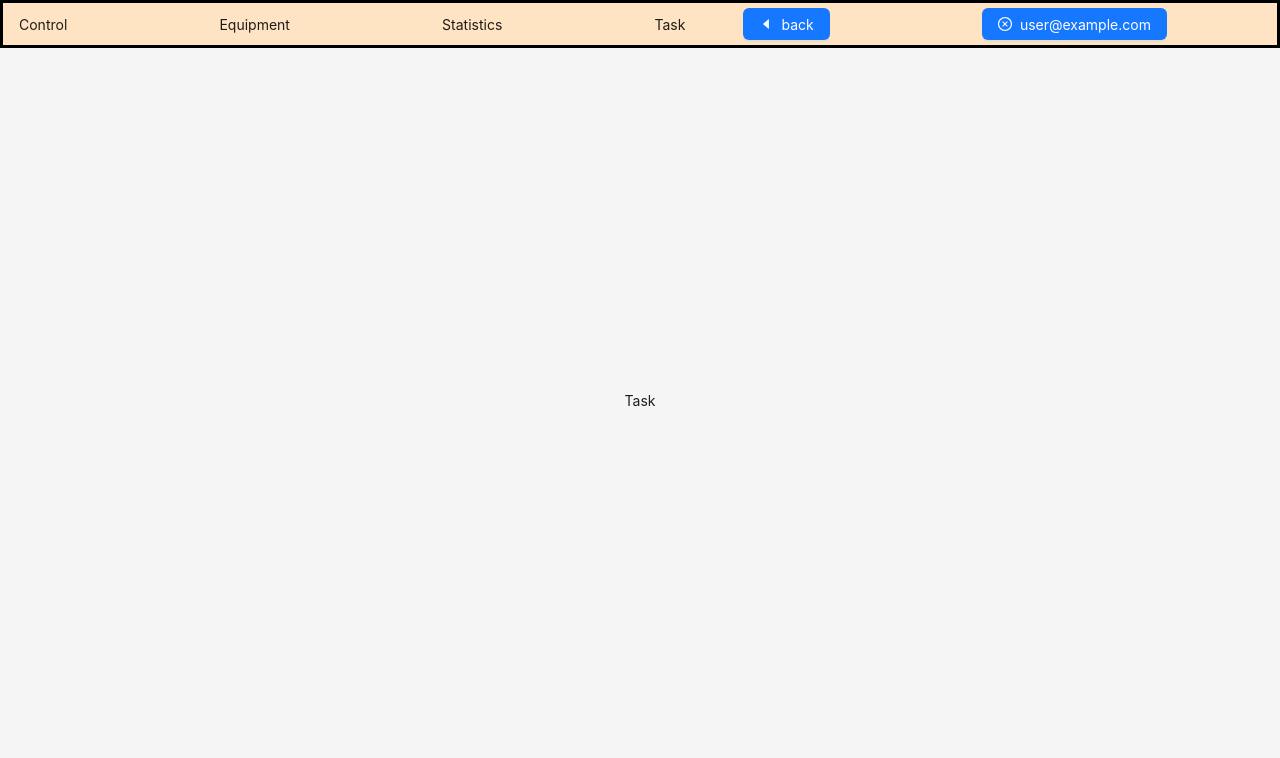
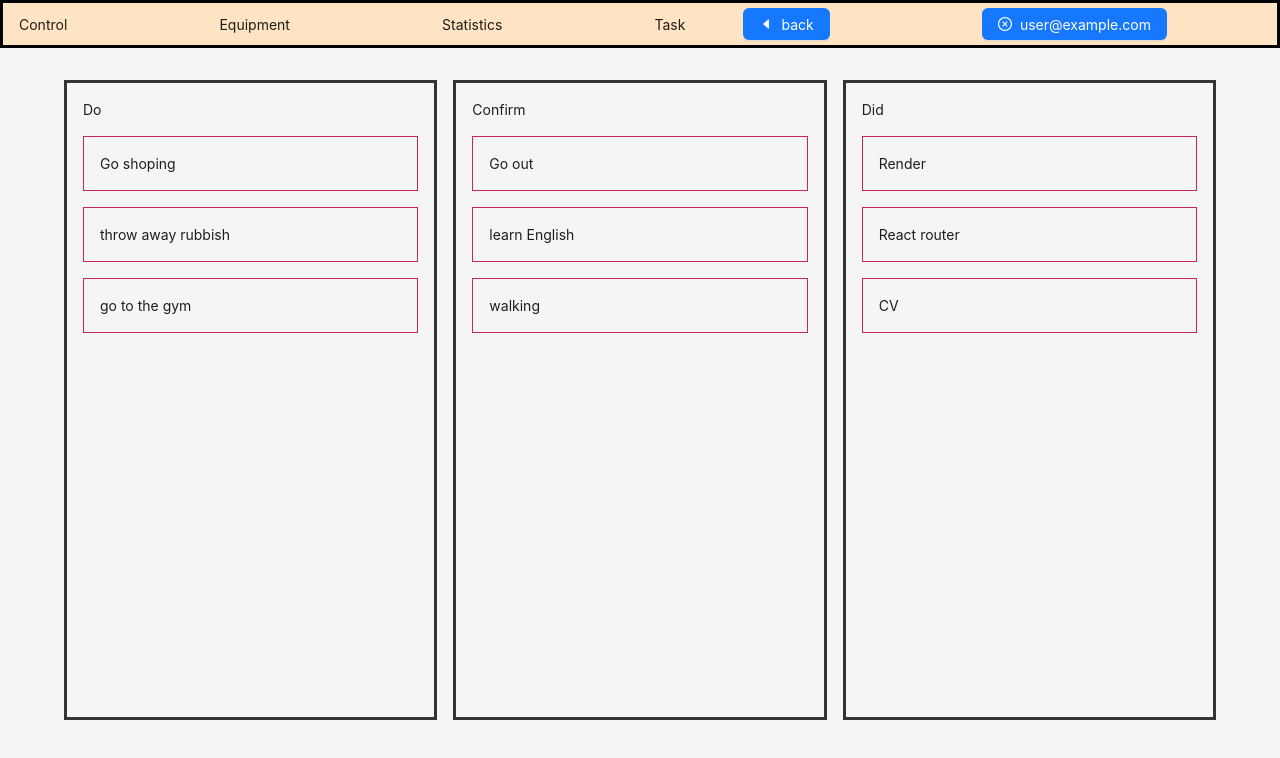
Before and after one commit to Sparkisss/TRackTo, a React (Vite) app in the folder client/: page /list/1/task in a window 1280 px wide. Shown: the top 758 px of the page. Built offline with nearby package versions, Linux system fonts and the light colour scheme; no server answers; sample sign-in values are in the browser's storage.

Commit message:
style: add tasks

```diff
--- a/client/src/pages/PickInfo/index.tsx
+++ b/client/src/pages/PickInfo/index.tsx
@@ -11,7 +11,6 @@ const PickInfo = () => {
     const goBack = () => navigate(-1)
     const handleLogout = useLogout();
     const email = useSelector((state: RootState) => state.user.email)
-
 
     return (
         <>
--- /dev/null
+++ b/client/src/pages/Tasks/Task.module.scss
@@ -0,0 +1,20 @@
+.wrapper {
+    display: flex;
+    justify-content: space-between;
+    width: 90%;
+    gap: 1rem;
+    height: 80%;
+    align-items: center;
+    .board{
+        border: 3px solid #333;
+        padding: 1rem;
+        width: 100%;
+        height: 100%;
+        .card{
+            width: 100%;
+            border: 1px solid rgb(204, 37, 87);
+            padding: 1rem;
+            margin-top: 1rem;
+        }
+    }
+}
--- a/client/src/pages/Tasks/index.tsx
+++ b/client/src/pages/Tasks/index.tsx
@@ -1,5 +1,23 @@
+import { useState } from "react"
+import module from './Task.module.scss'
+
 const Task = () => {
-    return <>Task</>
+    const [boards, setBoards] = useState([
+        {id:1, title: 'Do', items: [{id: 1, title: 'Go shoping'}, {id: 2, title: 'throw away rubbish'}, {id: 3, title:'go to the gym'}]},
+        {id:2, title: 'Confirm', items: [{id: 1, title: 'Go out'}, {id: 2, title: 'learn English'}, {id: 3, title: 'walking'}]},
+        {id:3, title: 'Did', items: [{id: 1, title: 'Render'}, {id: 2, title: 'React router'}, {id: 3, title:'CV'}]},
+    ])
+    return (
+        <div className={module.wrapper}>
+            {boards.map(board =>
+                <div className={module.board} key={board.id}>{board.title}
+                {board.items.map(item =>
+                    <div className={module.card} key={item.id}>{item.title}</div>
+                )}
+                </div>
+            )}
+        </div>
+    )
 }
 
 export default Task
```
